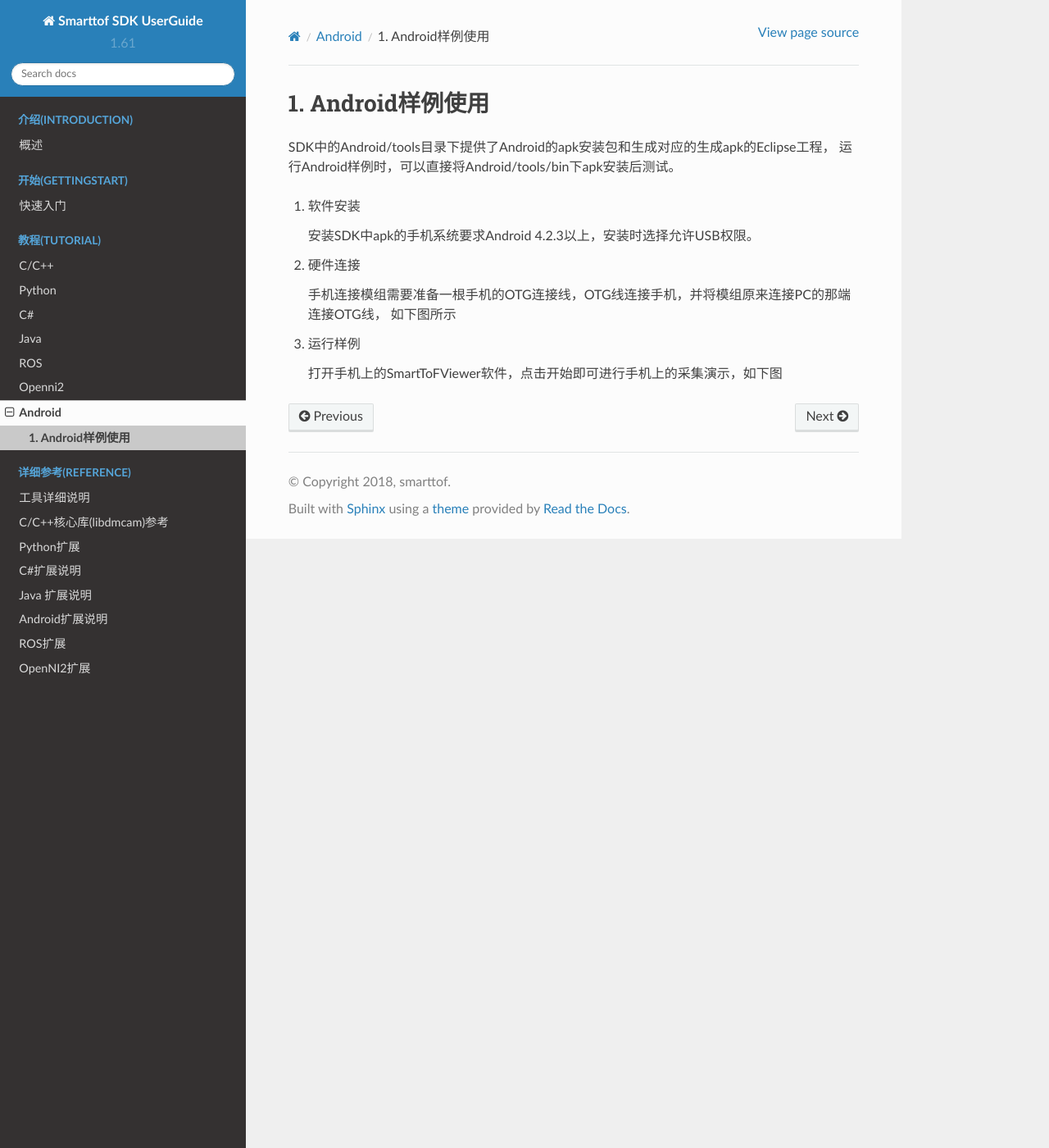
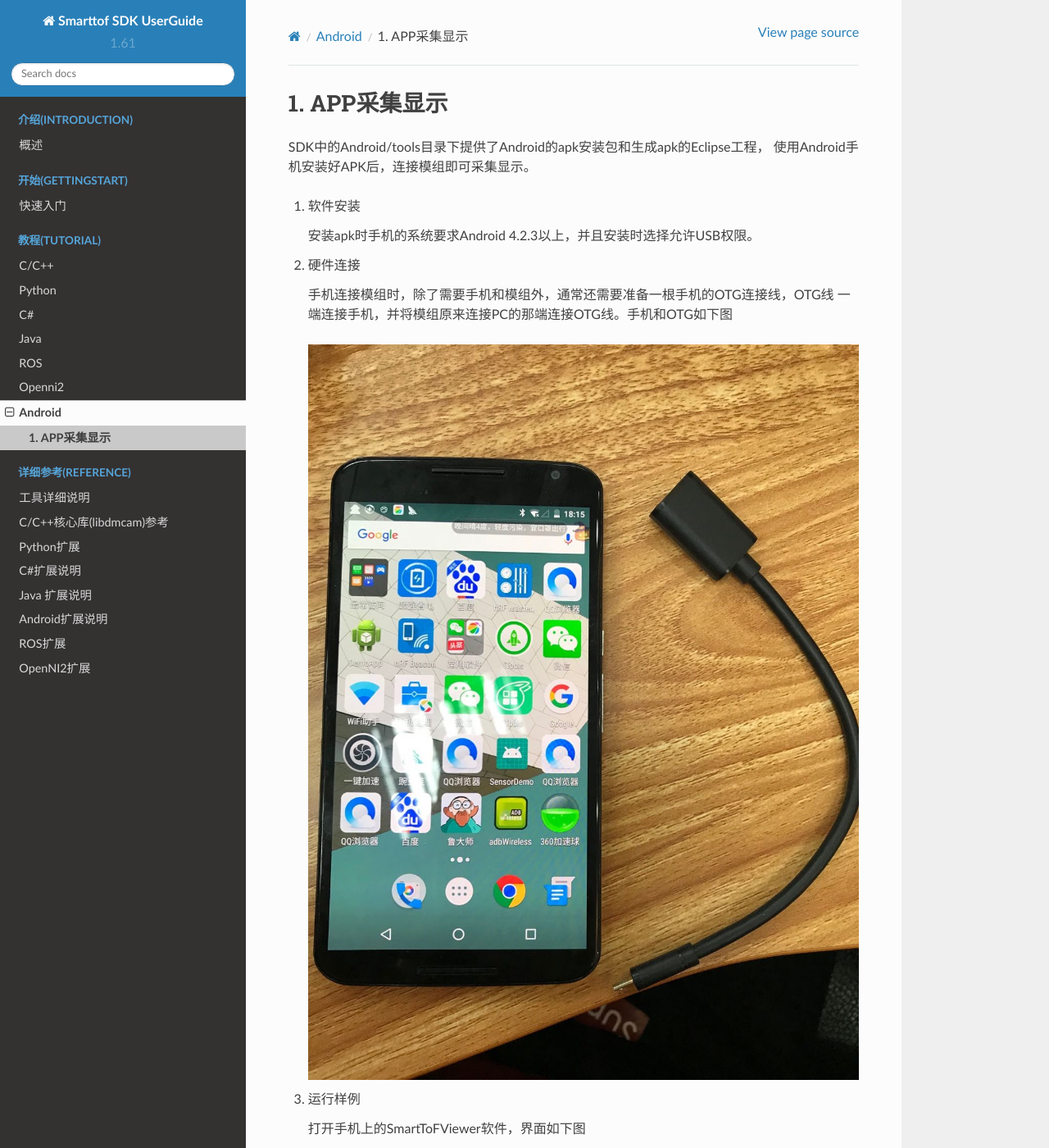
Before and after one commit to smarttofsdk/doctest, a Sphinx documentation site: the page built from source/Tutorial/Android/Androidapk.rst, in a window 1280 px wide and 1400 px high. Shown: the whole window at 82% size. Built offline with Sphinx 7.4.7 and the Read the Docs theme 2.0.0, drawn with Linux system fonts in a browser that asks for light colours; some of the changed text lies outside the part shown.

Commit message:
[Tutorial/Android]增加Android app 演示

```diff
--- a/source/Tutorial/Android/Androidapk.rst
+++ b/source/Tutorial/Android/Androidapk.rst
@@ -1,18 +1,26 @@
-Android样例使用
-=================
+APP采集显示
+========================
 
-SDK中的Android/tools目录下提供了Android的apk安装包和生成对应的生成apk的Eclipse工程，
-运行Android样例时，可以直接将Android/tools/bin下apk安装后测试。
+SDK中的Android/tools目录下提供了Android的apk安装包和生成apk的Eclipse工程，
+使用Android手机安装好APK后，连接模组即可采集显示。
 
 #. 软件安装
 
-   安装SDK中apk的手机系统要求Android 4.2.3以上，安装时选择允许USB权限。
+   安装apk时手机的系统要求Android 4.2.3以上，并且安装时选择允许USB权限。
 
 #. 硬件连接
 
-   手机连接模组需要准备一根手机的OTG连接线，OTG线连接手机，并将模组原来连接PC的那端连接OTG线，
-   如下图所示
+   手机连接模组时，除了需要手机和模组外，通常还需要准备一根手机的OTG连接线，OTG线
+   一端连接手机，并将模组原来连接PC的那端连接OTG线。手机和OTG如下图
+
+   .. image:: image/capture2.jpg
 
 #. 运行样例
 
-   打开手机上的SmartToFViewer软件，点击开始即可进行手机上的采集演示，如下图
+   打开手机上的SmartToFViewer软件，界面如下图
+
+   .. image:: image/capture1.jpg
+
+   点击开始采集按钮即可进行采集演示，采集显示如下图
+
+   .. image:: image/capture3.jpg
```
Also changed, not shown: source/Tutorial/Android/image/capture1.jpg (added), source/Tutorial/Android/image/capture2.jpg (added), source/Tutorial/Android/image/capture3.jpg (added), 7 other files.
